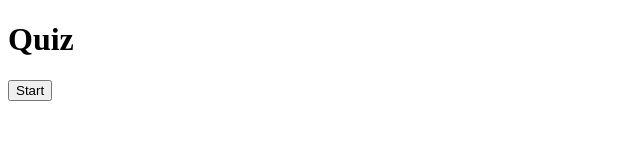
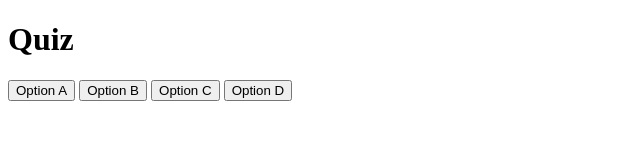
Before and after one commit to Madeline-Cole/guessing-game-2, a plain HTML site: page index.html in a window 1280 px wide. Shown: the whole page, without its empty margins (0-640 px from the left). Drawn offline with Linux system fonts and the light colour scheme.

Commit message:
Add Option Buttons

```diff
--- a/index.html
+++ b/index.html
@@ -7,6 +7,9 @@
 </head>
 <body>
     <h1>Quiz</h1>
-    <button id="start">Start</button>
+    <button id="option-A">Option A</button>
+    <button id="option-B">Option B</button>
+    <button id="option-C">Option C</button>
+    <button id="option-D">Option D</button>
 </body>
 </html>
```
